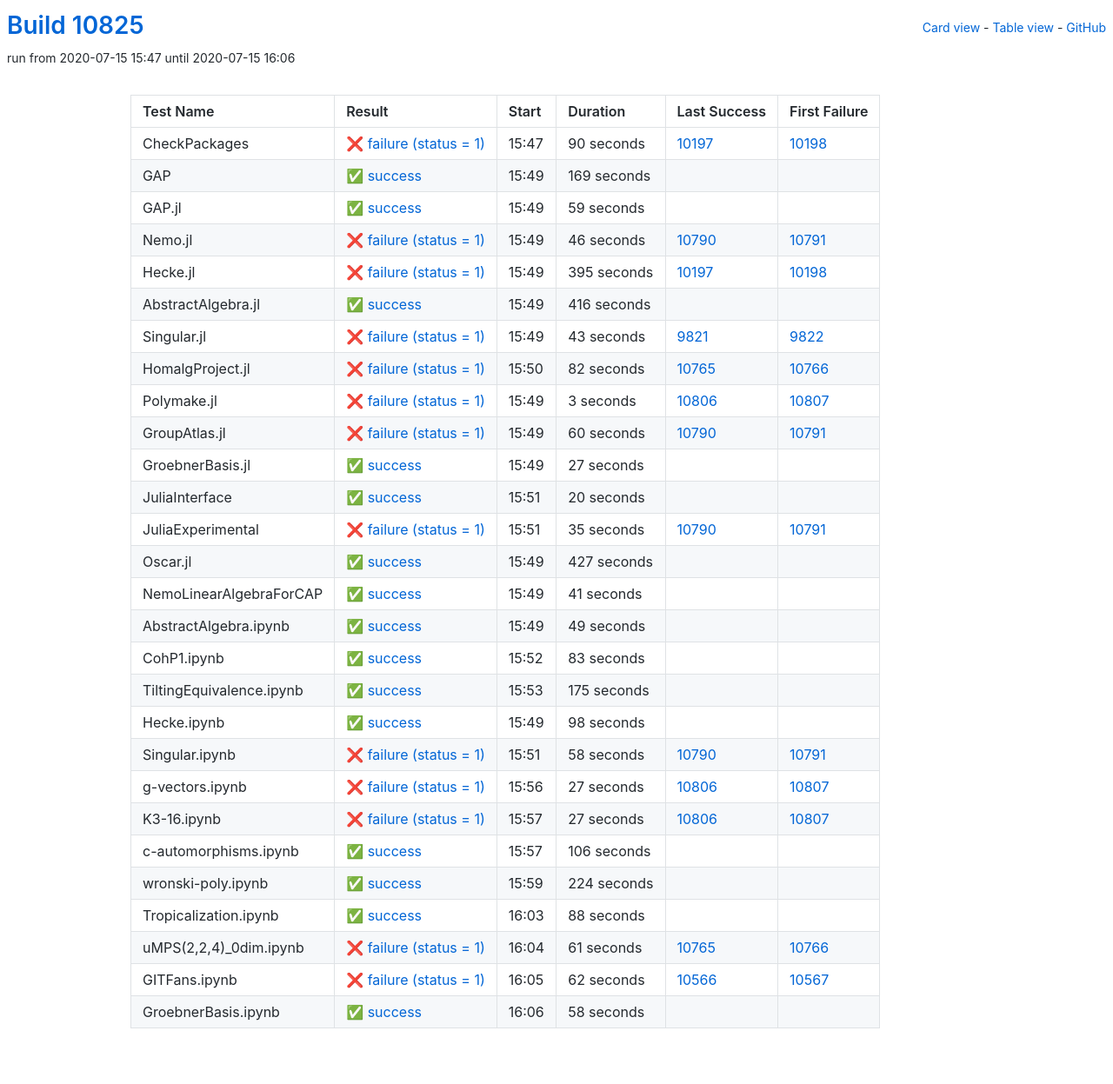
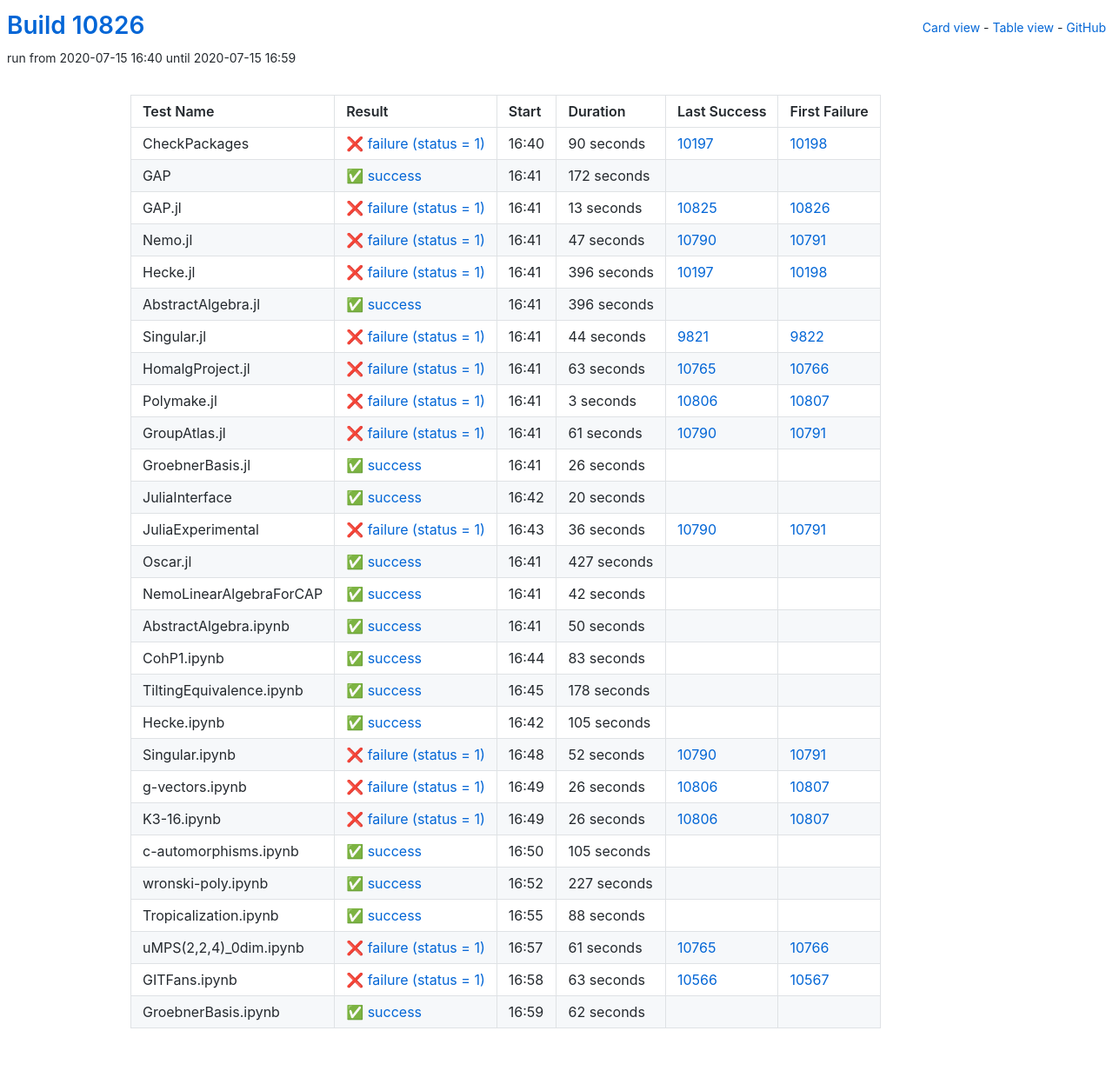
Before and after one commit to oscar-system/oscar-ci-status, a Jekyll site: the page built from table.html, in a window 1280 px wide. Shown: the whole page at 87% size. Built offline with Jekyll 4.4.1, drawn with Linux system fonts in a browser that asks for light colours.

Commit message:
Build #10826

```diff
--- a/_data/ci.yml
+++ b/_data/ci.yml
@@ -1,6 +1,6 @@
 ---
-build: 10825
-build_url: https://oscarci.mathematik.uni-kl.de/job/oscar/10825/
+build: 10826
+build_url: https://oscarci.mathematik.uni-kl.de/job/oscar/10826/
 job: oscar
 organization: oscar-system
 repo: oscar-ci-status
@@ -8,8 +8,8 @@
 tests:
 - name: CheckPackages
   id: checkpackages
-  log: https://oscarci.mathematik.uni-kl.de/job/oscar/10825/artifact/logs/build-10825/CheckPackages.log
-  start: 2020-07-15 15:47
+  log: https://oscarci.mathematik.uni-kl.de/job/oscar/10826/artifact/logs/build-10826/CheckPackages.log
+  start: 2020-07-15 16:40
   success: false
   exitcode: 1
   status: failure
@@ -20,92 +20,92 @@
   first_failure_url: https://oscarci.mathematik.uni-kl.de/job/oscar/10198/
 - name: GAP
   id: gap
-  log: https://oscarci.mathematik.uni-kl.de/job/oscar/10825/artifact/logs/build-10825/GAP.log
-  start: 2020-07-15 15:49
+  log: https://oscarci.mathematik.uni-kl.de/job/oscar/10826/artifact/logs/build-10826/GAP.log
+  start: 2020-07-15 16:41
   success: true
   exitcode: 0
   status: success
-  duration: 169
+  duration: 172
   last_success: false
   last_success_url:
   first_failure: false
   first_failure_url:
 - name: GAP.jl
   id: gap-jl
-  log: https://oscarci.mathematik.uni-kl.de/job/oscar/10825/artifact/logs/build-10825/GAP.jl.log
-  start: 2020-07-15 15:49
-  success: true
-  exitcode: 0
-  status: success
-  duration: 59
-  last_success: false
-  last_success_url:
-  first_failure: false
-  first_failure_url:
-- name: Nemo.jl
-  id: nemo-jl
-  log: https://oscarci.mathematik.uni-kl.de/job/oscar/10825/artifact/logs/build-10825/Nemo.jl.log
-  start: 2020-07-15 15:49
+  log: https://oscarci.mathematik.uni-kl.de/job/oscar/10826/artifact/logs/build-10826/GAP.jl.log
+  start: 2020-07-15 16:41
   success: false
   exitcode: 1
   status: failure
-  duration: 46
+  duration: 13
+  last_success: 10825
+  last_success_url: https://oscarci.mathematik.uni-kl.de/job/oscar/10825/
+  first_failure: 10826
+  first_failure_url: https://oscarci.mathematik.uni-kl.de/job/oscar/10826/
+- name: Nemo.jl
+  id: nemo-jl
+  log: https://oscarci.mathematik.uni-kl.de/job/oscar/10826/artifact/logs/build-10826/Nemo.jl.log
+  start: 2020-07-15 16:41
+  success: false
+  exitcode: 1
+  status: failure
+  duration: 47
   last_success: 10790
   last_success_url: https://oscarci.mathematik.uni-kl.de/job/oscar/10790/
   first_failure: 10791
   first_failure_url: https://oscarci.mathematik.uni-kl.de/job/oscar/10791/
 - name: Hecke.jl
   id: hecke-jl
-  log: https://oscarci.mathematik.uni-kl.de/job/oscar/10825/artifact/logs/build-10825/Hecke.jl.log
-  start: 2020-07-15 15:49
+  log: https://oscarci.mathematik.uni-kl.de/job/oscar/10826/artifact/logs/build-10826/Hecke.jl.log
+  start: 2020-07-15 16:41
   success: false
   exitcode: 1
   status: failure
-  duration: 395
+  duration: 396
   last_success: 10197
   last_success_url: https://oscarci.mathematik.uni-kl.de/job/oscar/10197/
   first_failure: 10198
   first_failure_url: https://oscarci.mathematik.uni-kl.de/job/oscar/10198/
 - name: AbstractAlgebra.jl
   id: abstractalgebra-jl
-  log: https://oscarci.mathematik.uni-kl.de/job/oscar/10825/artifact/logs/build-10825/AbstractAlgebra.jl.log
-  start: 2020-07-15 15:49
+  log: https://oscarci.mathematik.uni-kl.de/job/oscar/10826/artifact/logs/build-10826/AbstractAlgebra.jl.log
+  start: 2020-07-15 16:41
   success: true
   exitcode: 0
   status: success
-  duration: 416
+  duration: 396
   last_success: false
   last_success_url:
   first_failure: false
   first_failure_url:
 - name: Singular.jl
   id: singular-jl
-  log: https://oscarci.mathematik.uni-kl.de/job/oscar/10825/artifact/logs/build-10825/Singular.jl.log
-  start: 2020-07-15 15:49
+  log: https://oscarci.mathematik.uni-kl.de/job/oscar/10826/artifact/logs/build-10826/Singular.jl.log
+  start: 2020-07-15 16:41
   success: false
   exitcode: 1
   status: failure
-  duration: 43
+  duration: 44
   last_success: 9821
   last_success_url: https://oscarci.mathematik.uni-kl.de/job/oscar/9821/
   first_failure: 9822
   first_failure_url: https://oscarci.mathematik.uni-kl.de/job/oscar/9822/
 - name: HomalgProject.jl
   id: homalgproject-jl
-  log: https://oscarci.mathematik.uni-kl.de/job/oscar/10825/artifact/logs/build-10825/HomalgProject.jl.log
-  start: 2020-07-15 15:50
+  log: https://oscarci.mathematik.uni-kl.de/job/oscar/10826/artifact/logs/build-10826/HomalgProject.jl.log
+  start: 2020-07-15 16:41
   success: false
   exitcode: 1
   status: failure
-  duration: 82
+  duration: 63
   last_success: 10765
   last_success_url: https://oscarci.mathematik.uni-kl.de/job/oscar/10765/
   first_failure: 10766
   first_failure_url: https://oscarci.mathematik.uni-kl.de/job/oscar/10766/
 - name: Polymake.jl
   id: polymake-jl
-  log: https://oscarci.mathematik.uni-kl.de/job/oscar/10825/artifact/logs/build-10825/Polymake.jl.log
-  start: 2020-07-15 15:49
+  log: https://oscarci.mathematik.uni-kl.de/job/oscar/10826/artifact/logs/build-10826/Polymake.jl.log
+  start: 2020-07-15 16:41
   success: false
   exitcode: 1
   status: failure
@@ -116,32 +116,32 @@
   first_failure_url: https://oscarci.mathematik.uni-kl.de/job/oscar/10807/
 - name: GroupAtlas.jl
   id: groupatlas-jl
-  log: https://oscarci.mathematik.uni-kl.de/job/oscar/10825/artifact/logs/build-10825/GroupAtlas.jl.log
-  start: 2020-07-15 15:49
+  log: https://oscarci.mathematik.uni-kl.de/job/oscar/10826/artifact/logs/build-10826/GroupAtlas.jl.log
+  start: 2020-07-15 16:41
   success: false
   exitcode: 1
   status: failure
-  duration: 60
+  duration: 61
   last_success: 10790
   last_success_url: https://oscarci.mathematik.uni-kl.de/job/oscar/10790/
   first_failure: 10791
   first_failure_url: https://oscarci.mathematik.uni-kl.de/job/oscar/10791/
 - name: GroebnerBasis.jl
   id: groebnerbasis-jl
-  log: https://oscarci.mathematik.uni-kl.de/job/oscar/10825/artifact/logs/build-10825/GroebnerBasis.jl.log
-  start: 2020-07-15 15:49
+  log: https://oscarci.mathematik.uni-kl.de/job/oscar/10826/artifact/logs/build-10826/GroebnerBasis.jl.log
+  start: 2020-07-15 16:41
   success: true
   exitcode: 0
   status: success
-  duration: 27
+  duration: 26
   last_success: false
   last_success_url:
   first_failure: false
   first_failure_url:
 - name: JuliaInterface
   id: juliainterface
-  log: https://oscarci.mathematik.uni-kl.de/job/oscar/10825/artifact/logs/build-10825/JuliaInterface.log
-  start: 2020-07-15 15:51
+  log: https://oscarci.mathematik.uni-kl.de/job/oscar/10826/artifact/logs/build-10826/JuliaInterface.log
+  start: 2020-07-15 16:42
   success: true
   exitcode: 0
   status: success
@@ -152,20 +152,20 @@
   first_failure_url:
 - name: JuliaExperimental
   id: juliaexperimental
-  log: https://oscarci.mathematik.uni-kl.de/job/oscar/10825/artifact/logs/build-10825/JuliaExperimental.log
-  start: 2020-07-15 15:51
+  log: https://oscarci.mathematik.uni-kl.de/job/oscar/10826/artifact/logs/build-10826/JuliaExperimental.log
+  start: 2020-07-15 16:43
   success: false
   exitcode: 1
   status: failure
-  duration: 35
+  duration: 36
   last_success: 10790
   last_success_url: https://oscarci.mathematik.uni-kl.de/job/oscar/10790/
   first_failure: 10791
   first_failure_url: https://oscarci.mathematik.uni-kl.de/job/oscar/10791/
 - name: Oscar.jl
   id: oscar-jl
-  log: https://oscarci.mathematik.uni-kl.de/job/oscar/10825/artifact/logs/build-10825/Oscar.jl.log
-  start: 2020-07-15 15:49
+  log: https://oscarci.mathematik.uni-kl.de/job/oscar/10826/artifact/logs/build-10826/Oscar.jl.log
+  start: 2020-07-15 16:41
   success: true
   exitcode: 0
   status: success
@@ -176,32 +176,32 @@
   first_failure_url:
 - name: NemoLinearAlgebraForCAP
   id: nemolinearalgebraforcap
-  log: https://oscarci.mathematik.uni-kl.de/job/oscar/10825/artifact/logs/build-10825/NemoLinearAlgebraForCAP.log
-  start: 2020-07-15 15:49
+  log: https://oscarci.mathematik.uni-kl.de/job/oscar/10826/artifact/logs/build-10826/NemoLinearAlgebraForCAP.log
+  start: 2020-07-15 16:41
   success: true
   exitcode: 0
   status: success
-  duration: 41
+  duration: 42
   last_success: false
   last_success_url:
   first_failure: false
   first_failure_url:
 - name: AbstractAlgebra.ipynb
   id: abstractalgebra-ipynb
-  log: https://oscarci.mathematik.uni-kl.de/job/oscar/10825/artifact/logs/build-10825/AbstractAlgebra.ipynb.log
-  start: 2020-07-15 15:49
+  log: https://oscarci.mathematik.uni-kl.de/job/oscar/10826/artifact/logs/build-10826/AbstractAlgebra.ipynb.log
+  start: 2020-07-15 16:41
   success: true
   exitcode: 0
   status: success
-  duration: 49
+  duration: 50
   last_success: false
   last_success_url:
   first_failure: false
   first_failure_url:
 - name: CohP1.ipynb
   id: cohp1-ipynb
-  log: https://oscarci.mathematik.uni-kl.de/job/oscar/10825/artifact/logs/build-10825/CohP1.ipynb.log
-  start: 2020-07-15 15:52
+  log: https://oscarci.mathematik.uni-kl.de/job/oscar/10826/artifact/logs/build-10826/CohP1.ipynb.log
+  start: 2020-07-15 16:44
   success: true
   exitcode: 0
   status: success
@@ -212,92 +212,92 @@
   first_failure_url:
 - name: TiltingEquivalence.ipynb
   id: tiltingequivalence-ipynb
-  log: https://oscarci.mathematik.uni-kl.de/job/oscar/10825/artifact/logs/build-10825/TiltingEquivalence.ipynb.log
-  start: 2020-07-15 15:53
+  log: https://oscarci.mathematik.uni-kl.de/job/oscar/10826/artifact/logs/build-10826/TiltingEquivalence.ipynb.log
+  start: 2020-07-15 16:45
   success: true
   exitcode: 0
   status: success
-  duration: 175
+  duration: 178
   last_success: false
   last_success_url:
   first_failure: false
   first_failure_url:
 - name: Hecke.ipynb
   id: hecke-ipynb
-  log: https://oscarci.mathematik.uni-kl.de/job/oscar/10825/artifact/logs/build-10825/Hecke.ipynb.log
-  start: 2020-07-15 15:49
+  log: https://oscarci.mathematik.uni-kl.de/job/oscar/10826/artifact/logs/build-10826/Hecke.ipynb.log
+  start: 2020-07-15 16:42
   success: true
   exitcode: 0
   status: success
-  duration: 98
+  duration: 105
   last_success: false
   last_success_url:
   first_failure: false
   first_failure_url:
 - name: Singular.ipynb
   id: singular-ipynb
-  log: https://oscarci.mathematik.uni-kl.de/job/oscar/10825/artifact/logs/build-10825/Singular.ipynb.log
-  start: 2020-07-15 15:51
+  log: https://oscarci.mathematik.uni-kl.de/job/oscar/10826/artifact/logs/build-10826/Singular.ipynb.log
+  start: 2020-07-15 16:48
   success: false
   exitcode: 1
   status: failure
-  duration: 58
+  duration: 52
   last_success: 10790
   last_success_url: https://oscarci.mathematik.uni-kl.de/job/oscar/10790/
   first_failure: 10791
   first_failure_url: https://oscarci.mathematik.uni-kl.de/job/oscar/10791/
 - name: g-vectors.ipynb
   id: g-vectors-ipynb
-  log: https://oscarci.mathematik.uni-kl.de/job/oscar/10825/artifact/logs/build-10825/g-vectors.ipynb.log
-  start: 2020-07-15 15:56
+  log: https://oscarci.mathematik.uni-kl.de/job/oscar/10826/artifact/logs/build-10826/g-vectors.ipynb.log
+  start: 2020-07-15 16:49
   success: false
   exitcode: 1
   status: failure
-  duration: 27
+  duration: 26
   last_success: 10806
   last_success_url: https://oscarci.mathematik.uni-kl.de/job/oscar/10806/
   first_failure: 10807
   first_failure_url: https://oscarci.mathematik.uni-kl.de/job/oscar/10807/
 - name: K3-16.ipynb
   id: k3-16-ipynb
-  log: https://oscarci.mathematik.uni-kl.de/job/oscar/10825/artifact/logs/build-10825/K3-16.ipynb.log
-  start: 2020-07-15 15:57
+  log: https://oscarci.mathematik.uni-kl.de/job/oscar/10826/artifact/logs/build-10826/K3-16.ipynb.log
+  start: 2020-07-15 16:49
   success: false
   exitcode: 1
   status: failure
-  duration: 27
+  duration: 26
   last_success: 10806
   last_success_url: https://oscarci.mathematik.uni-kl.de/job/oscar/10806/
   first_failure: 10807
   first_failure_url: https://oscarci.mathematik.uni-kl.de/job/oscar/10807/
 - name: c-automorphisms.ipynb
   id: c-automorphisms-ipynb
-  log: https://oscarci.mathematik.uni-kl.de/job/oscar/10825/artifact/logs/build-10825/c-automorphisms.ipynb.log
-  start: 2020-07-15 15:57
+  log: https://oscarci.mathematik.uni-kl.de/job/oscar/10826/artifact/logs/build-10826/c-automorphisms.ipynb.log
+  start: 2020-07-15 16:50
   success: true
   exitcode: 0
   status: success
-  duration: 106
+  duration: 105
   last_success: false
   last_success_url:
   first_failure: false
   first_failure_url:
 - name: wronski-poly.ipynb
   id: wronski-poly-ipynb
-  log: https://oscarci.mathematik.uni-kl.de/job/oscar/10825/artifact/logs/build-10825/wronski-poly.ipynb.log
-  start: 2020-07-15 15:59
+  log: https://oscarci.mathematik.uni-kl.de/job/oscar/10826/artifact/logs/build-10826/wronski-poly.ipynb.log
+  start: 2020-07-15 16:52
   success: true
   exitcode: 0
   status: success
-  duration: 224
+  duration: 227
   last_success: false
   last_success_url:
   first_failure: false
   first_failure_url:
 - name: Tropicalization.ipynb
   id: tropicalization-ipynb
-  log: https://oscarci.mathematik.uni-kl.de/job/oscar/10825/artifact/logs/build-10825/Tropicalization.ipynb.log
-  start: 2020-07-15 16:03
+  log: https://oscarci.mathematik.uni-kl.de/job/oscar/10826/artifact/logs/build-10826/Tropicalization.ipynb.log
+  start: 2020-07-15 16:55
   success: true
   exitcode: 0
   status: success
@@ -308,8 +308,8 @@
   first_failure_url:
 - name: uMPS(2,2,4)_0dim.ipynb
   id: umps-2-2-4-0dim-ipynb
-  log: https://oscarci.mathematik.uni-kl.de/job/oscar/10825/artifact/logs/build-10825/uMPS-2-2-4-_0dim.ipynb.log
-  start: 2020-07-15 16:04
+  log: https://oscarci.mathematik.uni-kl.de/job/oscar/10826/artifact/logs/build-10826/uMPS-2-2-4-_0dim.ipynb.log
+  start: 2020-07-15 16:57
   success: false
   exitcode: 1
   status: failure
@@ -320,24 +320,24 @@
   first_failure_url: https://oscarci.mathematik.uni-kl.de/job/oscar/10766/
 - name: GITFans.ipynb
   id: gitfans-ipynb
-  log: https://oscarci.mathematik.uni-kl.de/job/oscar/10825/artifact/logs/build-10825/GITFans.ipynb.log
-  start: 2020-07-15 16:05
+  log: https://oscarci.mathematik.uni-kl.de/job/oscar/10826/artifact/logs/build-10826/GITFans.ipynb.log
+  start: 2020-07-15 16:58
   success: false
   exitcode: 1
   status: failure
-  duration: 62
+  duration: 63
   last_success: 10566
   last_success_url: https://oscarci.mathematik.uni-kl.de/job/oscar/10566/
   first_failure: 10567
   first_failure_url: https://oscarci.mathematik.uni-kl.de/job/oscar/10567/
 - name: GroebnerBasis.ipynb
   id: groebnerbasis-ipynb
-  log: https://oscarci.mathematik.uni-kl.de/job/oscar/10825/artifact/logs/build-10825/GroebnerBasis.ipynb.log
-  start: 2020-07-15 16:06
+  log: https://oscarci.mathematik.uni-kl.de/job/oscar/10826/artifact/logs/build-10826/GroebnerBasis.ipynb.log
+  start: 2020-07-15 16:59
   success: true
   exitcode: 0
   status: success
-  duration: 58
+  duration: 62
   last_success: false
   last_success_url:
   first_failure: false
```
Also changed, not shown: README.md.
